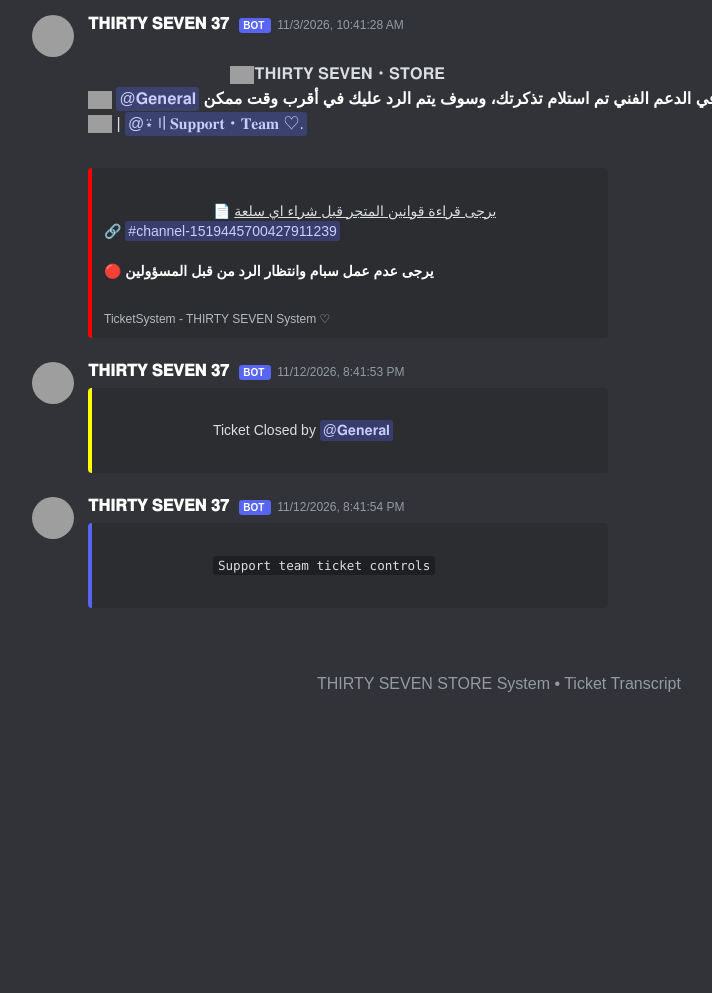
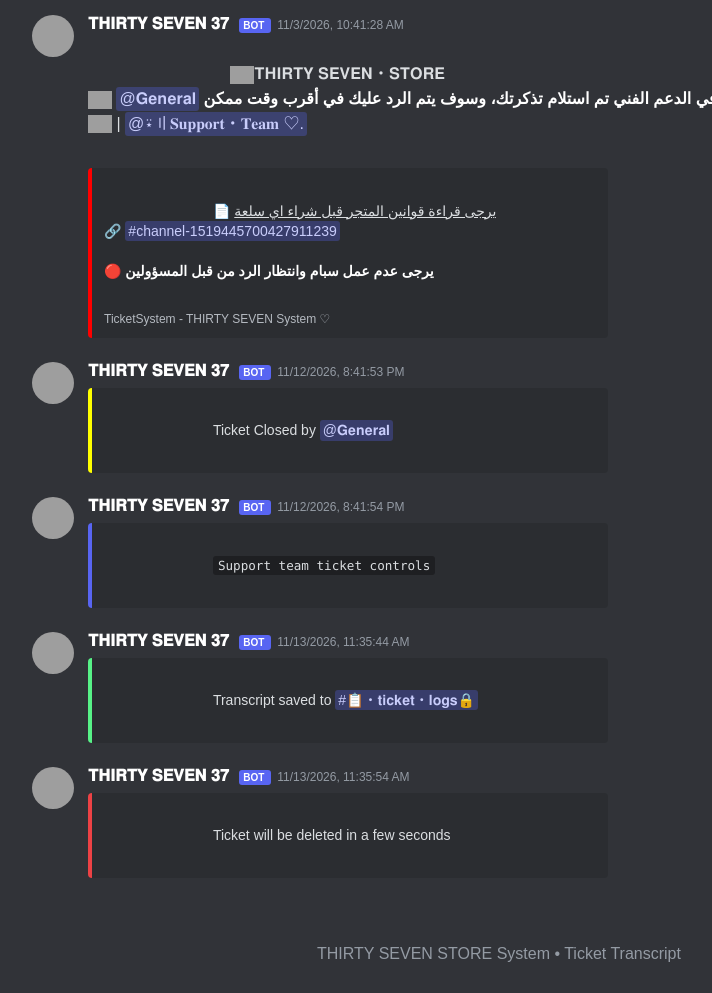
Before and after one commit to ticketsystem583-create/vision-transcripts, a plain HTML site: page transcript-closed-1773.html in a window 1280 px wide. Shown: the part 153-1146 px from the top of the page, without its empty margins (141-853 px from the left). Before the commit the page ends 876 px from the top, so only its background shows below. Drawn offline with Linux system fonts and the light colour scheme; grey boxes are pictures that could not be loaded.

Commit message:
Save transcript-closed-1773.html

```diff
--- a/transcript-closed-1773.html
+++ b/transcript-closed-1773.html
@@ -498,6 +498,128 @@ body {
                 </div>
             </div>
 
+            <div class="message">
+
+                <img
+                    class="avatar"
+                    src="https://cdn.discordapp.com/avatars/1554534122062618755/a_91965cbb8cb1110e6e460fc24e5a8c2b.gif?size=128"
+                    alt="avatar"
+                >
+
+                <div class="message-body">
+
+                    <div class="message-header">
+
+                        <span class="username">
+                            𝐓𝐇𝐈𝐑𝐓𝐘 𝐒𝐄𝐕𝐄𝐍 𝟑𝟕
+                        </span>
+
+
+                                <span class="bot-tag">
+                                    BOT
+                                </span>
+
+
+                        <span class="date">
+                            11/13/2026, 11:35:44 AM
+                        </span>
+
+                    </div>
+
+
+
+
+        <div
+            class="discord-embed"
+            style="border-left-color:#57f287;"
+        >
+
+
+            <div class="embed-content">
+
+
+
+
+
+                        <div class="embed-description">
+                            Transcript saved to <span class="mention">#📋・𝐭𝐢𝐜𝐤𝐞𝐭・𝐥𝐨𝐠𝐬🔒</span>
+                        </div>
+
+
+
+
+
+            </div>
+        </div>
+
+
+
+
+
+                </div>
+            </div>
+
+            <div class="message">
+
+                <img
+                    class="avatar"
+                    src="https://cdn.discordapp.com/avatars/1554534122062618755/a_91965cbb8cb1110e6e460fc24e5a8c2b.gif?size=128"
+                    alt="avatar"
+                >
+
+                <div class="message-body">
+
+                    <div class="message-header">
+
+                        <span class="username">
+                            𝐓𝐇𝐈𝐑𝐓𝐘 𝐒𝐄𝐕𝐄𝐍 𝟑𝟕
+                        </span>
+
+
+                                <span class="bot-tag">
+                                    BOT
+                                </span>
+
+
+                        <span class="date">
+                            11/13/2026, 11:35:54 AM
+                        </span>
+
+                    </div>
+
+
+
+
+        <div
+            class="discord-embed"
+            style="border-left-color:#ed4245;"
+        >
+
+
+            <div class="embed-content">
+
+
+
+
+
+                        <div class="embed-description">
+                            Ticket will be deleted in a few seconds
+                        </div>
+
+
+
+
+
+            </div>
+        </div>
+
+
+
+
+
+                </div>
+            </div>
+
 
 </div>
 
```
